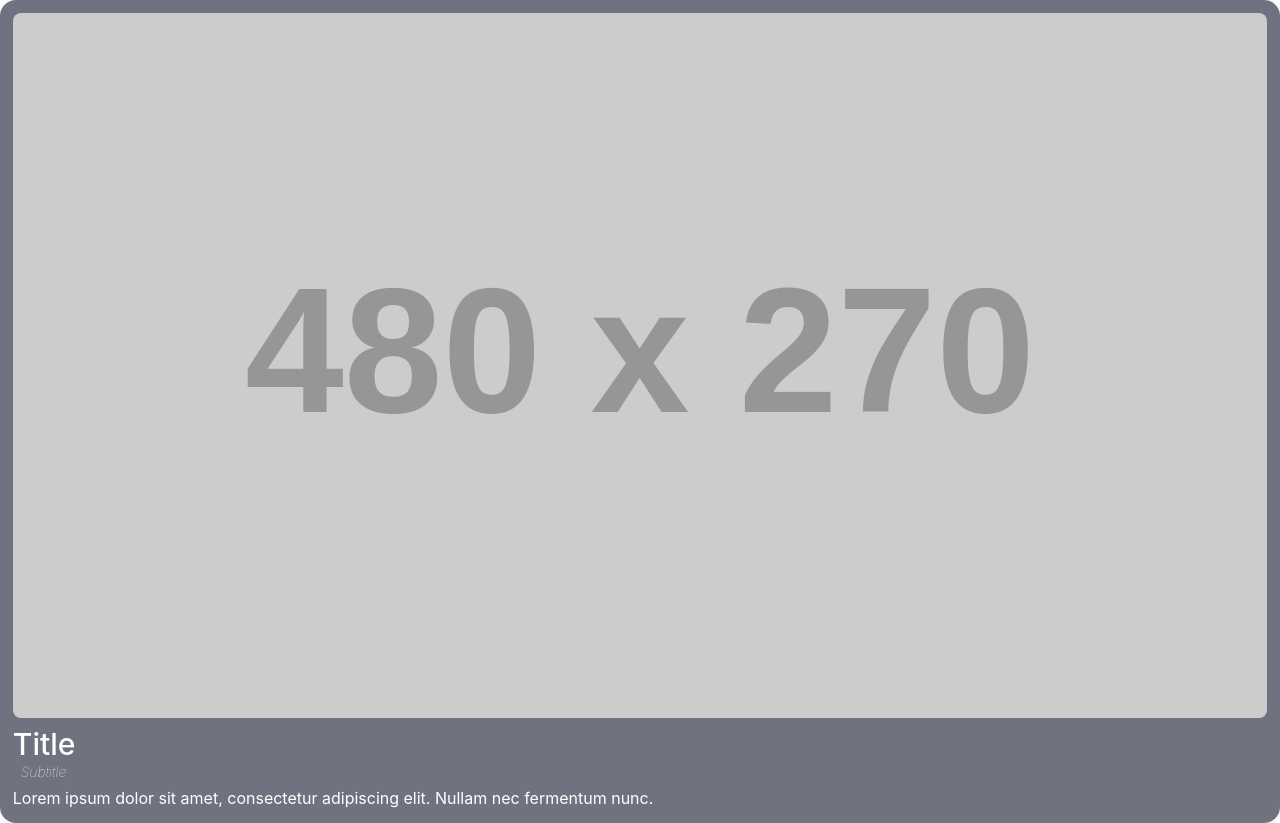
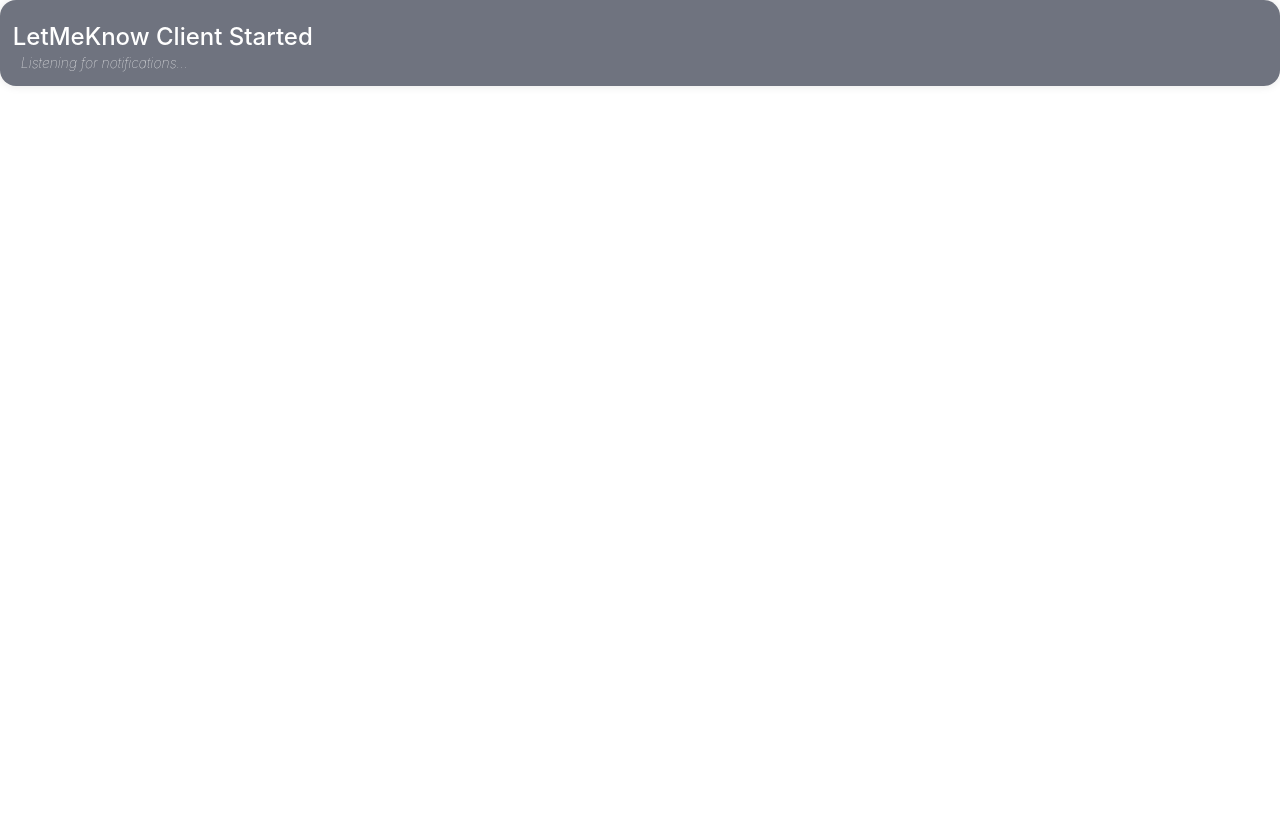
Before and after one commit to timmo001/letmeknow, a SvelteKit app in the folder client/: page / in a window 1280 px wide. After the commit the page ends 800 px from the top, so only its background shows below. Built offline with nearby package versions, Linux system fonts and the light colour scheme; no server answers.

Commit message:
Startup notification

```diff
--- a/client/src/routes/+page.svelte
+++ b/client/src/routes/+page.svelte
@@ -2,16 +2,16 @@
   import { onMount } from "svelte";
   import { getCurrent, LogicalSize } from "@tauri-apps/api/window";
 
-  import type { Notification } from "../types/notificaiton";
+  import type { Notification } from "../types/notification";
+
+  const DEFAULT_NOTIFICATION: Notification = {
+    title: "LetMeKnow Client Started",
+    subtitle: "Listening for notifications...",
+    timeout: 4000,
+  };
 
   let height: number = 60.0;
-  let notification: Notification = {
-    title: "Title",
-    subtitle: "Subtitle",
-    content:
-      "Lorem ipsum dolor sit amet, consectetur adipiscing elit. Nullam nec fermentum nunc.",
-    image: { url: "https://via.placeholder.com/480x270" },
-  };
+  let notification: Notification = DEFAULT_NOTIFICATION;
 
   async function hideWindow(): Promise<void> {
     console.log("Hiding window");
@@ -60,7 +60,7 @@
     }, 500);
   }
 
-  function updateData(n: Notification): void {
+  async function updateData(n: Notification): Promise<void> {
     // Update data
     console.log("Updating data:", n);
 
@@ -76,9 +76,17 @@
 
     // Update the window size
     updateWindowSize();
+
+    // Set the default timeout if not provided
+    if (!n.timeout) n.timeout = 10000;
+
+    // Hide the window after the timeout
+    setTimeout(() => {
+      hideWindow();
+    }, n.timeout);
   }
 
-  function reconnectToServer(): void {
+  async function reconnectToServer(): Promise<void> {
     // Reconnect to the server
     console.log("Reconnecting to the server in 5s");
     setTimeout(() => {
@@ -86,7 +94,7 @@
     }, 5000);
   }
 
-  function setupServerConnection(): void {
+  async function setupServerConnection(): Promise<void> {
     // Setup server connection
     console.log("Setting up server connection");
 
@@ -104,6 +112,7 @@
 
       socket.onopen = () => {
         console.log("Connection established");
+        updateData(DEFAULT_NOTIFICATION);
       };
 
       socket.onmessage = (event) => {
@@ -116,10 +125,14 @@
   }
 
   onMount(() => {
-    updateData(notification);
-    // hideWindow();
-    // showWindow();
-    setupServerConnection();
+    setupServerConnection()
+      .then(() => {
+        console.log("Server setup completed");
+      })
+      .catch((error) => {
+        console.error("Caught error:", error);
+        reconnectToServer();
+      });
   });
 </script>
 
@@ -151,7 +164,7 @@
   }
 
   h1 {
-    @apply text-3xl font-medium mt-2;
+    @apply text-2xl font-medium mt-2;
   }
 
   h4 {
```
